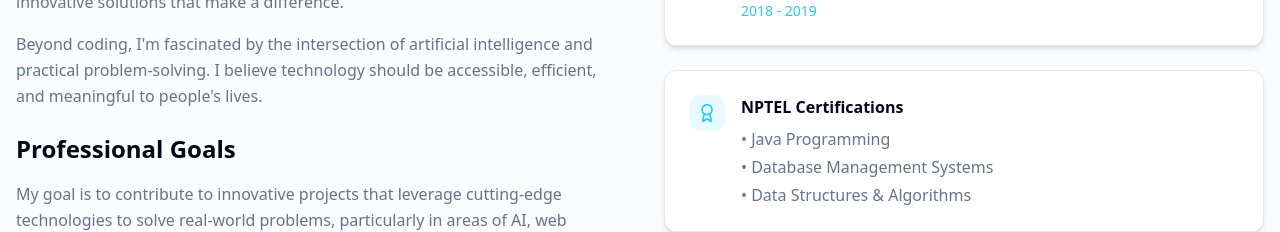
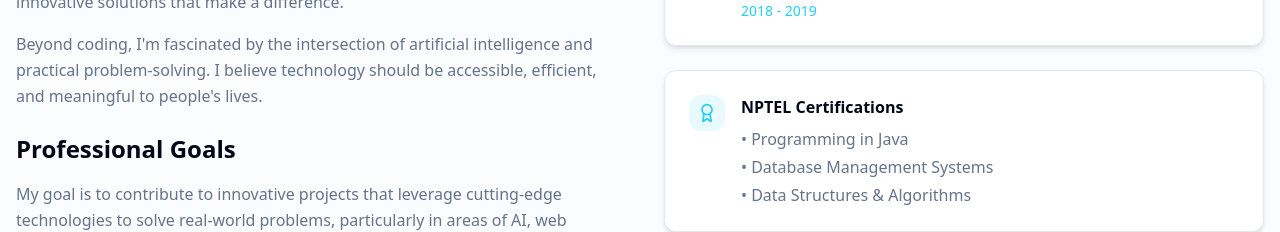
Before and after one commit to Afsdrv/dharavath-portfolio, a React (Vite) app: page / in a window 1280 px wide. Shown: the part 1320-1552 px from the top of the page. Built offline with nearby package versions, Linux system fonts and the light colour scheme.

Commit message:
Update programming language
Updated the programming language to Java.

```diff
--- a/src/components/portfolio/About.tsx
+++ b/src/components/portfolio/About.tsx
@@ -92,7 +92,7 @@ const About = () => {
                   <div>
                     <h4 className="font-semibold text-foreground mb-2">NPTEL Certifications</h4>
                     <ul className="space-y-1 text-muted-foreground">
-                      <li>• Java Programming</li>
+                      <li>• Programming in Java</li>
                       <li>• Database Management Systems</li>
                       <li>• Data Structures & Algorithms</li>
                     </ul>
```
